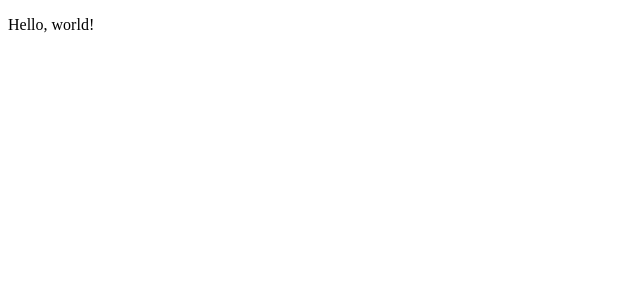
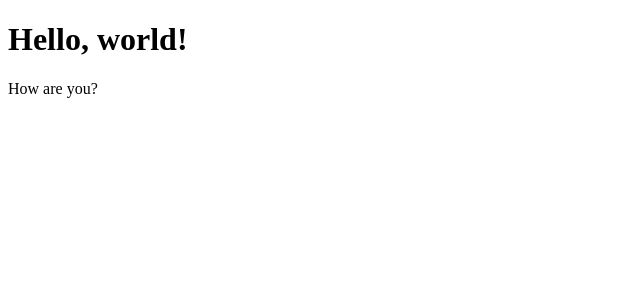
Before and after one commit to htmlacademy-react/2233485-six-cities-simple-11, a React (Create React App) app in the folder project/: page / in a window 1280 px wide. Shown: the top 300 px of the page, without its empty margins (0-640 px from the left). Built offline with nearby package versions, Linux system fonts and the light colour scheme.

Commit message:
add branch module1-task1_

```diff
--- a/project/src/components/app/app.tsx
+++ b/project/src/components/app/app.tsx
@@ -1,5 +1,10 @@
 function App(): JSX.Element {
-  return <p>Hello, world!</p>;
+  return (
+    <>
+      <h1>Hello, world!</h1>
+      <p>How are you?</p>
+    </>
+  );
 }
 
 export default App;
```
